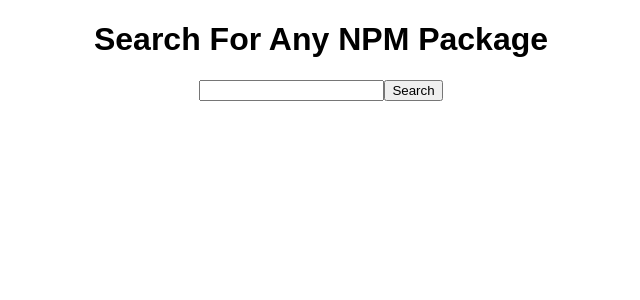
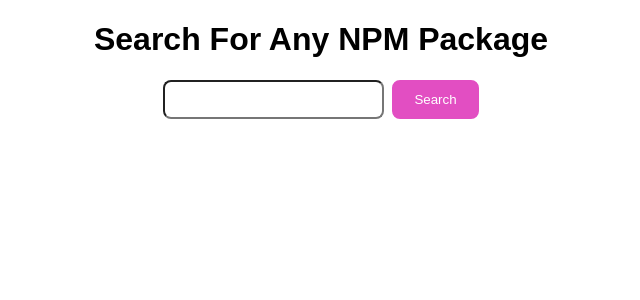
Before and after one commit to karishmashuklaa/npm-search, a React (Create React App) app: page / in a window 1280 px wide. Shown: the top 300 px of the page, without its empty margins (319-959 px from the left). Built offline with nearby package versions, Linux system fonts and the light colour scheme.

Commit message:
Basic stying

```diff
--- a/src/components/PckgList.tsx
+++ b/src/components/PckgList.tsx
@@ -1,3 +1,4 @@
+import "../styles/index.css";
 import { useState } from "react";
 import { useTypedSelector } from "../hooks/useTypedSelector";
 import { useActions } from "../hooks/useActions";
@@ -15,6 +16,7 @@
         <div>
            <form onSubmit={onSubmit}>
                <input
+               type="text"
                value={pckg}
                onChange={e => setPckg(e.target.value)}
                />
--- a/src/styles/index.css
+++ b/src/styles/index.css
@@ -4,9 +4,15 @@
   padding: 0;
 }
 
+:root {
+  --pink: #e24ec2;
+  --black: #000000;
+  --white: #ffffff;
+}
+
 body {
-  background: #ffffff;
-  color: #000000;
+  background: var(--white);
+  color: var(--black);
   display: flex;
   justify-content: center;
   align-items: center;
@@ -14,3 +20,28 @@
   text-align: center;
   min-width: fit-content;
 }
+
+input[type=text] {
+  margin-right: 0.5rem;
+  border-radius: 8px;
+  padding: 10px 20px 10px 20px;
+  margin-bottom: 2rem;
+}
+
+input[type=text]:focus {
+  outline: none;
+  border: solid 2px var(--pink);
+}
+
+button {
+  background-color: var(--pink);
+  color: var(--white);
+  padding: 10px 20px 10px 20px;
+  cursor: pointer;
+  border: 2px solid var(--pink);
+  border-radius: 8px;
+}
+
+button:hover {
+  opacity: 0.9;
+}
```
